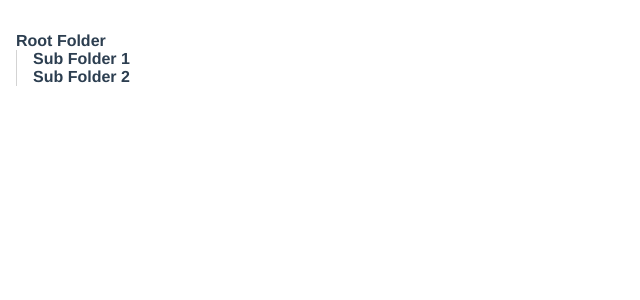
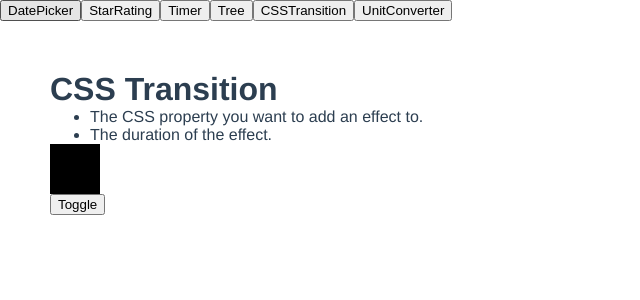
Before and after one commit to sevenxmonkey/vue_component, a Vue app: page / in a window 1280 px wide. Shown: the top 300 px of the page, without its empty margins (0-640 px from the left). Built offline with nearby package versions, Linux system fonts and the light colour scheme.

Commit message:
add new components

```diff
--- a/src/App.vue
+++ b/src/App.vue
@@ -1,58 +1,43 @@
 <template>
   <div id="app">
-    <Tree :folder="root"/>
+    <div class="tabs">
+      <button v-for="tab in tabs" :key="tab" @click="targetTab = tab">
+        {{ tab }}
+      </button>
+    </div>
+    <component :is="targetTab"></component>
   </div>
 </template>
 
 <script>
+import DatePicker from "./components/DatePicker.vue";
+import StarRating from "./components/StarRating.vue";
+import Timer from "./components/Timer.vue";
 import Tree from "./components/Tree.vue";
+import CSSTransition from "./components/CSSTransition.vue";
+import UnitConverter from "./components/UnitConverter.vue";
 
 export default {
   name: "App",
   components: {
+    DatePicker,
+    StarRating,
+    Timer,
     Tree,
+    CSSTransition,
+    UnitConverter,
   },
   data() {
     return {
-      root: {
-        text: "Root Folder",
-        leaf: false,
-        expanded: true,
-        children: [
-          {
-            text: "Sub Folder 1",
-            leaf: false,
-            expanded: false,
-            children: [
-              {
-                text: "Sub Sub Folder 1",
-                leaf: false,
-                expanded: false,
-                children: [
-                  {
-                    text: "SomeFile1.js",
-                    leaf: true,
-                  },
-                ],
-              },
-              {
-                text: "Sub Sub Folder 2",
-                leaf: false,
-                expanded: false,
-                children: [],
-              },
-              {
-                text: "SomeFile.txt",
-                leaf: true,
-              },
-            ],
-          },{
-            text: "Sub Folder 2",
-            leaf: false,
-            expanded: false,
-          }
-        ],
-      },
+      tabs: [
+        "DatePicker",
+        "StarRating",
+        "Timer",
+        "Tree",
+        "CSSTransition",
+        "UnitConverter",
+      ],
+      targetTab: "CSSTransition",
     };
   },
 };
--- /dev/null
+++ b/src/components/CSSTransition.vue
@@ -0,0 +1,67 @@
+<template>
+  <div class="container">
+      <h1>CSS Transition</h1>
+      <ul>
+          <li>The CSS property you want to add an effect to.</li>
+          <li>The duration of the effect.</li>
+      </ul>
+      <!-- Demo1 -->
+      <div id="demo1"></div>
+      <!-- Demo2 -->
+      <button @click="showSideBar = !showSideBar">
+          Toggle
+      </button>
+      <transition name="fade">
+          <div class="sidebar" v-if="showSideBar">hello</div>
+      </transition>
+
+  </div>
+</template>
+
+<script>
+export default {
+    name: "CSSTransition",
+    data(){
+        return {
+            showSideBar: false,
+        }
+    }
+}
+</script>
+
+<style scoped>
+.container{
+    margin: 50px;
+    position: relative;
+}
+#demo1{
+    cursor: pointer;
+    width: 50px;
+    height: 50px;
+    background-color: black;
+    transition: width 1s ease-out, background-color 0.5s ease-out;
+}
+
+#demo1:hover{
+    width: 100px;
+    background-color: rgb(255, 187, 0);
+}
+
+.fade-enter-active, .fade-leave-active{
+    transition: transform .5s;
+}
+
+.fade-enter, .fade-leave-to{
+    transform: translateX(100%)
+}
+
+.sidebar{
+    position: fixed;
+    top: 0;
+    right: 0;
+    height: 100%;
+    width: 300px;
+    background-color: white;
+    box-shadow: -2px -1px 3px rgba(0, 0, 0, 0.2);
+}
+</style>
--- a/src/components/Tree.vue
+++ b/src/components/Tree.vue
@@ -1,20 +1,61 @@
 <template>
   <ul class="folders">
-    <folder :folder="folder"></folder>
+    <folder :folder="root"></folder>
   </ul>
 </template>
 
 <script>
-import Folder from './Folder.vue';
+import Folder from "./Folder.vue";
 
 export default {
-  name: 'Tree',
-  props: {
-    folder: Object
+  name: "Tree",
+  data() {
+    return {
+      root: {
+        text: "Root Folder",
+        leaf: false,
+        expanded: true,
+        children: [
+          {
+            text: "Sub Folder 1",
+            leaf: false,
+            expanded: false,
+            children: [
+              {
+                text: "Sub Sub Folder 1",
+                leaf: false,
+                expanded: false,
+                children: [
+                  {
+                    text: "SomeFile1.js",
+                    leaf: true,
+                  },
+                ],
+              },
+              {
+                text: "Sub Sub Folder 2",
+                leaf: false,
+                expanded: false,
+                children: [],
+              },
+              {
+                text: "SomeFile.txt",
+                leaf: true,
+              },
+            ],
+          },
+          {
+            text: "Sub Folder 2",
+            leaf: false,
+            expanded: false,
+          },
+        ],
+      },
+    };
   },
   components: {
-    Folder
-  }
+    Folder,
+  },
 };
 </script>
 
@@ -24,9 +65,9 @@ ul.folders {
   margin: 0;
   box-sizing: border-box;
   width: 100%;
-  list-style: none
+  list-style: none;
 }
 ul.folders > li:first-child {
-  padding: 1rem 1rem 1rem 0
+  padding: 1rem 1rem 1rem 0;
 }
 </style>
--- /dev/null
+++ b/src/components/UnitConverter.vue
@@ -0,0 +1,82 @@
+<template>
+  <div class="wrapper">
+    <div class="container">
+      <div class="input-item">
+        <input
+          id="input-before"
+          name="input-before"
+          v-model="inchUnit"
+          @input="onChangeInput(0)"
+        />
+        <label for="input-before">Inch</label>
+
+      </div>
+      <span>=</span>
+      <div class="input-item">
+        <input
+          id="input-after"
+          name="input-after"
+          v-model="millimeterUnit"
+          @input="onChangeInput(1)"
+        />
+        <label for="input-after">millimeter</label>
+      </div>
+    </div>
+    <div class="warning" v-if="warning">Input must be a number!</div>
+  </div>
+</template>
+
+<script>
+export default {
+  name: "UnitConverter",
+  data() {
+    return {
+      inchUnit: 0,
+      millimeterUnit: 0,
+      warning: false,
+    };
+  },
+  methods: {
+    onChangeInput(index) {
+        this.warning = false;
+      if (index === 0) {
+        if (!this.validate(this.inchUnit)) {
+          this.millimeterUnit = "";
+          this.renderWarning();
+          return;
+        }
+        this.millimeterUnit = (this.inchUnit * 25.4).toFixed(3);
+      } else if (index === 1) {
+        if (!this.validate(this.millimeterUnit)) {
+          this.inchUnit = "";
+          this.renderWarning();
+          return;
+        }
+        this.inchUnit = (this.millimeterUnit / 25.4).toFixed(3);
+      }
+    },
+    validate(input) {
+      return !isNaN(Number(input));
+    },
+    renderWarning() {
+        this.warning = true;
+    },
+  },
+};
+</script>
+
+<style scoped>
+input {
+  margin: 0 10px;
+}
+.container {
+  display: flex;
+  margin: 20px;
+}
+.input-item {
+  margin: 0 10px;
+}
+.warning{
+    color: red;
+}
+</style>
```
Also changed, not shown: src/api/Trie.js (added, +14 -0 lines), src/components/AutoCompletion.vue (added, +13 -0 lines), src/components/SideBar.vue (added, +32 -0 lines).
